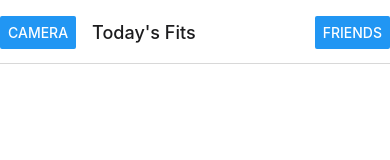
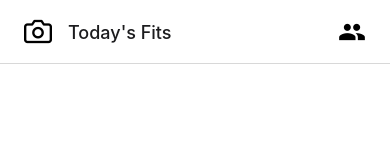
Before and after one commit to FITGRAM-F22/FitGram-app, a React Native app: screen /Tab in a window 390 px wide. Shown: the top 160 px of the page. Built offline with nearby package versions, Linux system fonts and the light colour scheme.

Commit message:
Changed buttons into icons and tried to make camera

```diff
--- a/App.js
+++ b/App.js
@@ -7,6 +7,7 @@ import { createStackNavigator } from '@react-navigation/stack';
 import Signup from './components/Signup';
 import Login from './components/Login';
 import Tab from './components/Tab';
+import Camera from './components/Camera';
 
 // or any pure javascript modules available in npm
 const Stack = createStackNavigator();
@@ -18,6 +19,7 @@ export default function App() {
         <Stack.Screen name="Signup" component={Signup}></Stack.Screen>
         <Stack.Screen name="Login" component={Login}></Stack.Screen>
         <Stack.Screen name="Tab" component={Tab} options={{ headerShown: false }}></Stack.Screen>
+        <Stack.Screen name="Camera" component={Camera}></Stack.Screen>
       </Stack.Navigator>
     </NavigationContainer>
   );
--- /dev/null
+++ b/components/Camera.js
@@ -0,0 +1,10 @@
+'use strict';
+import React, { PureComponent } from 'react';
+import { AppRegistry, StyleSheet, Text, TouchableOpacity, View } from 'react-native';
+
+export default function Camera() {
+    return (
+      <View>
+      </View>
+    );
+  }
--- a/components/Fits.js
+++ b/components/Fits.js
@@ -15,7 +15,6 @@ export default function Fits() {
           <FriendPost/>
         </ScrollView>
     </View>
-
   );
 }
 
--- a/components/Tab.js
+++ b/components/Tab.js
@@ -1,10 +1,11 @@
-import { StyleSheet, Text, View, TextInput, TouchableHighlight, Button, Icon} from 'react-native';
+import { StyleSheet, Text, View, TextInput, TouchableHighlight, Button, TouchableOpacity} from 'react-native';
 import { NavigationContainer } from '@react-navigation/native';
 import { createBottomTabNavigator } from '@react-navigation/bottom-tabs';
-import { MaterialCommunityIcons, SimpleLineIcons, MaterialIcons, FontAwesomeIcon } from '@expo/vector-icons';
+import { MaterialCommunityIcons, SimpleLineIcons, MaterialIcons, Feather } from '@expo/vector-icons';
 import Fits from './Fits';
 import Closet from './Closet';
 import Events from './Events';
+import { useNavigation } from '@react-navigation/native';
 
 function TodaysFitsComponent() {
   return (
@@ -33,6 +34,8 @@ function EventsComponent() {
 const Tab = createBottomTabNavigator();
 
 function MyTabs() {
+  const nav = useNavigation();
+
   return (
     <Tab.Navigator
       initialRouteName="Today's Fits"
@@ -55,16 +58,14 @@ function MyTabs() {
             <MaterialCommunityIcons name="progress-clock" color={color} size={size} />
           ),
           headerLeft: () => (
-            <Button
-              onPress={() => alert('This is a button!')}
-              title="Camera"
-            />
+            <TouchableOpacity onPress={() => nav.navigate('Camera')}>
+              <Feather name="camera" size={28} color="black" style={{marginLeft: 24}}/>
+            </TouchableOpacity>
           ),
           headerRight: () => (
-            <Button
-              onPress={() => alert('This is a button!')}
-              title="Friends"
-            />
+            <TouchableOpacity onPress={() => alert('This is a button!')}>
+              <MaterialIcons name="group" size={28} color="black" style={{marginRight: 24}}/>
+            </TouchableOpacity>
           ),
         }}
       />
--- a/package.json
+++ b/package.json
@@ -17,6 +17,7 @@
     "react": "18.1.0",
     "react-native": "0.70.5",
     "react-native-gesture-handler": "~2.8.0",
+    "react-native-image-crop-picker": "^0.39.0",
     "react-native-paper": "4.9.2",
     "react-native-safe-area-context": "4.4.1",
     "react-native-screens": "~3.18.0"
```
Also changed, not shown: 1 other file (tests, documents, lock files or other folders).
